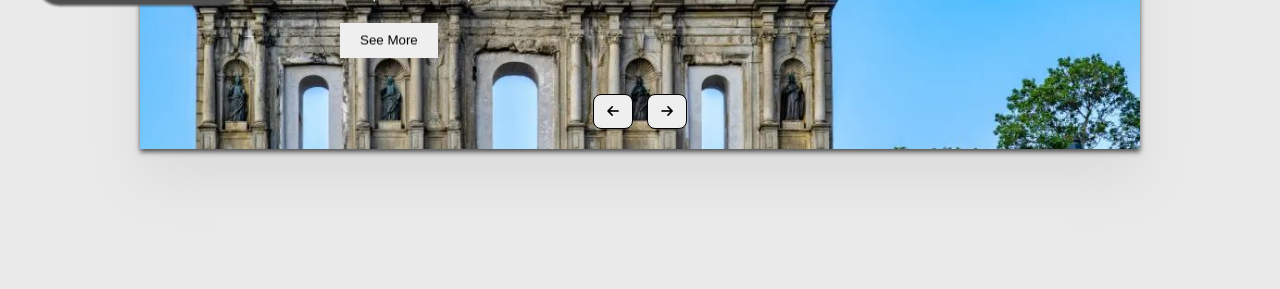
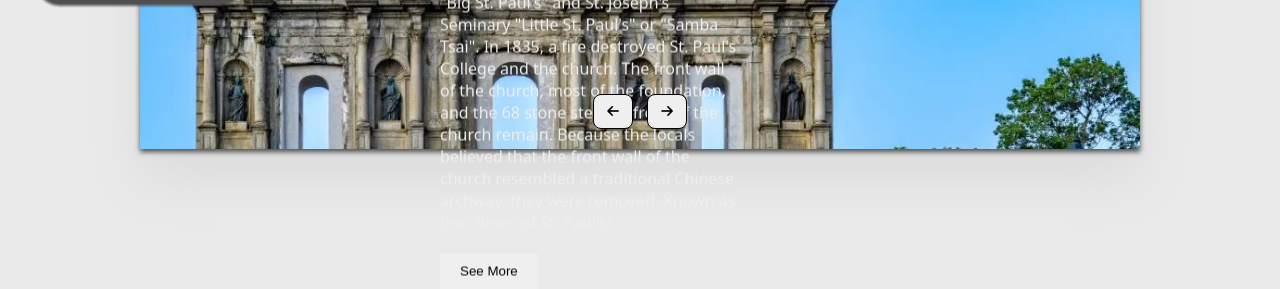
Before and after one commit to StudyForeverx/WebReport, a Flask app: page /Macau/Mc-fengjing in a window 1280 px wide. Shown: the part 551-840 px from the top of the page. Before the commit the page ends 710 px from the top, so only its background shows below. Run offline with Flask 3, Linux system fonts and the light colour scheme.

Commit message:
2
Signed-off-by: wangzhuo <1945201558@qq.com>

```diff
--- a/templates/Mc-fengjing.html
+++ b/templates/Mc-fengjing.html
@@ -64,7 +64,7 @@
             display: none;
         }
 
-        .slide .item:nth-child(2) .content {
+        .slide .item:nth-child(1) .content {
             display: block;
         }
 
```
